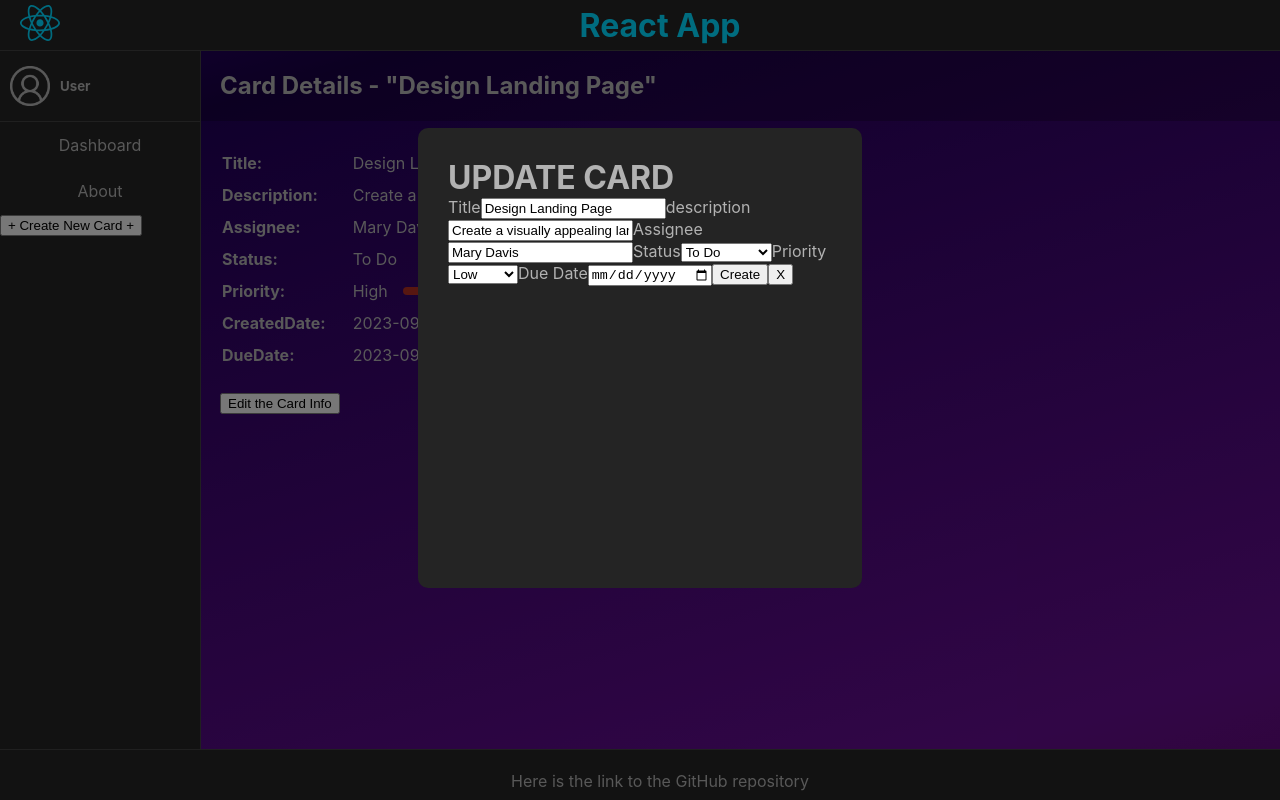
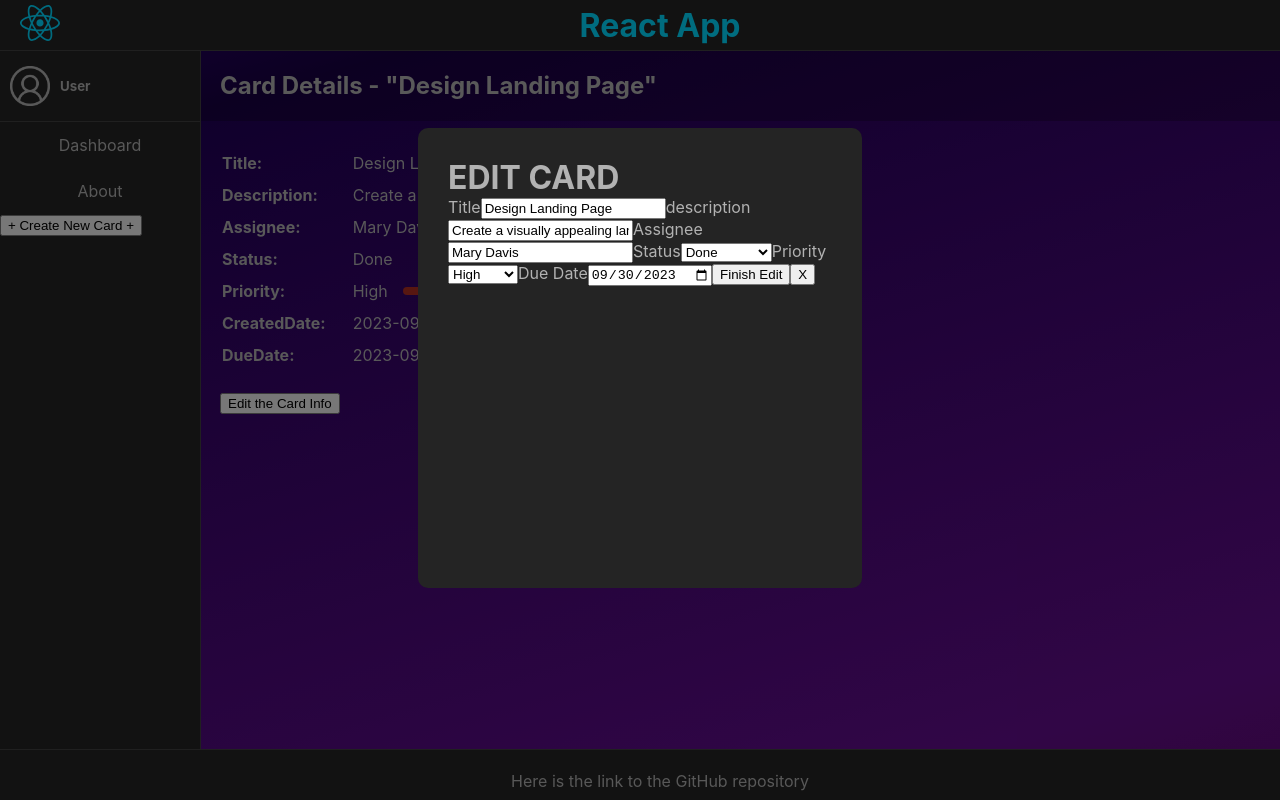
Before and after one commit to bendfriedman/React-App, a React (Vite) app: page /card-edit/1 in a window 1280 px wide. Built offline with nearby package versions, Linux system fonts and the light colour scheme.

Commit message:
fixed a bug

```diff
--- a/src/assets/data.json
+++ b/src/assets/data.json
@@ -4,7 +4,7 @@
     "title": "Design Landing Page",
     "description": "Create a visually appealing landing page for the website.",
     "assignee": "Mary Davis",
-    "status": "To Do",
+    "status": "Done",
     "priority": "High",
     "createdDate": "2023-09-15",
     "dueDate": "2023-09-30"
--- a/src/components/NewCard.jsx
+++ b/src/components/NewCard.jsx
@@ -5,7 +5,7 @@ export const NewCard = ({ cardData, setCardData }) => {
   const [title, setTitle] = useState("");
   const [description, setDescription] = useState("");
   const [assignee, setAssignee] = useState("");
-  const [cardStatus, setCardStatus] = useState("To Do");
+  const [status, setStatus] = useState("To Do");
   const [priority, setPriority] = useState("Low");
   const [createdDate] = useState(new Date().toLocaleDateString());
   const [dueDate, setDueDate] = useState("");
@@ -23,7 +23,7 @@ export const NewCard = ({ cardData, setCardData }) => {
       title,
       description,
       assignee,
-      cardStatus,
+      status,
       priority,
       createdDate: currentDate,
       dueDate,
@@ -68,7 +68,7 @@ export const NewCard = ({ cardData, setCardData }) => {
             <label>
               Assignee
               <input
-                placeholder="Assignee"
+                placeholder="assignee"
                 type="text"
                 value={assignee}
                 onChange={(event) => setAssignee(event.target.value)}
@@ -77,9 +77,9 @@ export const NewCard = ({ cardData, setCardData }) => {
             <label>
               Status
               <select
-                name="Status"
-                value={cardStatus}
-                onChange={(event) => setCardStatus(event.target.value)}
+                name="status"
+                value={status}
+                onChange={(event) => setStatus(event.target.value)}
               >
                 <option value="To Do">To Do</option>
                 <option value="In Progress">In Progress</option>
--- a/src/components/UpdateCard.jsx
+++ b/src/components/UpdateCard.jsx
@@ -5,8 +5,8 @@ export const UpdateCard = ({ cardData, setCardData }) => {
   const [title, setTitle] = useState("");
   const [description, setDescription] = useState("");
   const [assignee, setAssignee] = useState("");
-  const [cardStatus, setCardStatus] = useState("To Do");
-  const [priority, setPriority] = useState("Low");
+  const [status, setStatus] = useState("");
+  const [priority, setPriority] = useState("");
   const [createdDate, setCreatedDate] = useState(
     new Date().toLocaleDateString()
   );
@@ -24,26 +24,27 @@ export const UpdateCard = ({ cardData, setCardData }) => {
     setTitle(shownCard.title);
     setDescription(shownCard.description);
     setAssignee(shownCard.assignee);
-    setCardStatus(shownCard.cardStatus);
+    setStatus(shownCard.status);
+    setPriority(shownCard.priority);
     setCreatedDate(shownCard.createdDate);
     setDueDate(shownCard.dueDate);
   }, []);
 
   const handleUpdateCard = (event) => {
-    const today = new Date();
-    const month = today.getMonth() + 1;
-    const year = today.getFullYear();
-    const date = today.getDate();
-    const currentDate = year + "/" + month + "/" + date;
+    // const today = new Date();
+    // const month = today.getMonth() + 1;
+    // const year = today.getFullYear();
+    // const date = today.getDate();
+    // const currentDate = year + "/" + month + "/" + date;
     event.preventDefault();
 
     const newCard = {
       title,
       description,
       assignee,
-      cardStatus,
+      status,
       priority,
-      createdDate,
+      createdDate: cardData.createdDate,
       dueDate,
       id: cardId,
     };
@@ -63,7 +64,7 @@ export const UpdateCard = ({ cardData, setCardData }) => {
       <div className="popup" onClick={handleClickOutside}>
         <div className="inside-popup">
           <form onSubmit={handleUpdateCard}>
-            <h1>UPDATE CARD</h1>
+            <h1>EDIT CARD</h1>
             <label>
               Title
               <input
@@ -94,9 +95,9 @@ export const UpdateCard = ({ cardData, setCardData }) => {
             <label>
               Status
               <select
-                name="Status"
-                value={cardStatus}
-                onChange={(event) => setCardStatus(event.target.value)}
+                name="status"
+                value={status}
+                onChange={(event) => setStatus(event.target.value)}
               >
                 <option value="To Do">To Do</option>
                 <option value="In Progress">In Progress</option>
@@ -118,12 +119,13 @@ export const UpdateCard = ({ cardData, setCardData }) => {
             <label>
               Due Date
               <input
-                name="CreatedDate"
+                name="DueDate"
                 type="date"
-                placeholder="Created Date"
+                value={dueDate}
+                onChange={(event) => setDueDate(event.target.value)}
               />
             </label>
-            <button type="submit">Create</button>
+            <button type="submit">Finish Edit</button>
             <button onClick={() => nav("/")}>X</button>
           </form>
         </div>
--- a/src/pages/ItemDetails.jsx
+++ b/src/pages/ItemDetails.jsx
@@ -12,6 +12,7 @@ export const ItemDetails = ({ cardData }) => {
       <BoardHeader boardTitle={`Card Details - "${shownCard.title}"`} />
       <div className="content-box card-details">
         <table>
+          <tbody>
             {/* <tr>
             <td>Card-ID:</td>
             <td>{shownCard.id}</td>
@@ -49,6 +50,7 @@ export const ItemDetails = ({ cardData }) => {
               <td className="b">DueDate:</td>
               <td>{shownCard.dueDate}</td>
             </tr>
+          </tbody>
         </table>
 
         <div>
```
Lines whose indentation alone changed are shown as unchanged.
